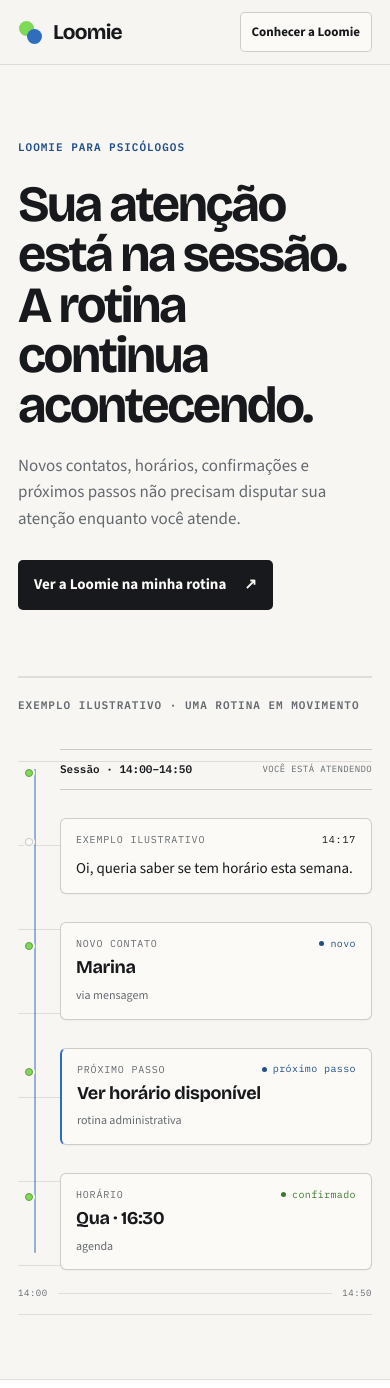
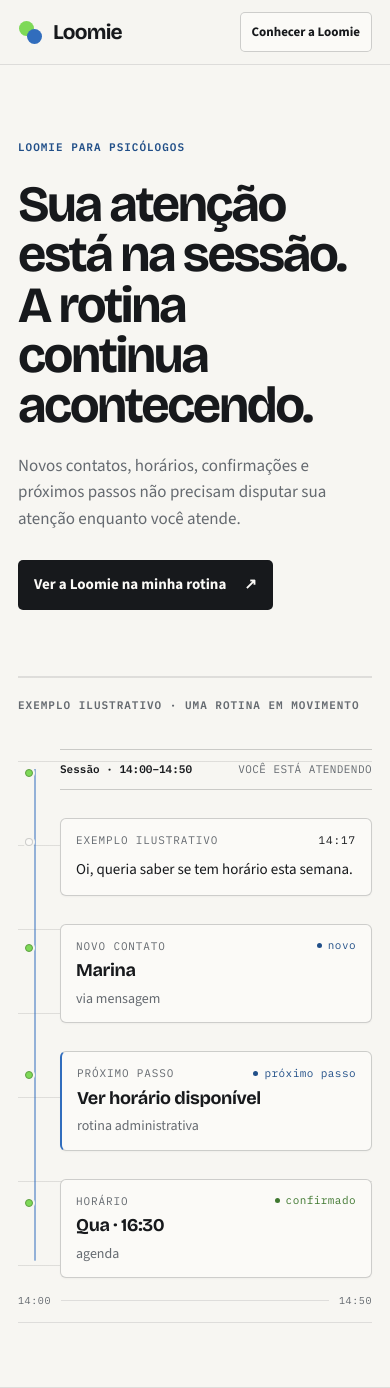
Before and after one commit to cs0097746/LP_loora, a Next.js app: page /v5 in a window 390 px wide. Built offline with nearby package versions, Linux system fonts and the light colour scheme; no server answers.

Commit message:
fix: enforce V5 mobile type floor

```diff
--- a/app/v5/v5.module.css
+++ b/app/v5/v5.module.css
@@ -629,12 +629,18 @@
     background: transparent;
   }
 
-  .sessionRail span {
+  .sessionRail span,
+  .sessionRail small,
+  .objectTopline,
+  .statusLabel {
     font-size: 11px;
   }
 
-  .sessionRail small {
-    font-size: 9px;
+  .contactObject small,
+  .appointmentSlot small,
+  .nextStepObject small {
+    font-size: 14px;
+    line-height: 1.4;
   }
 
   .adminMessage,
@@ -652,5 +658,6 @@
   .stageFooter {
     right: 0;
     left: 0;
+    font-size: 10px;
   }
 }
```
